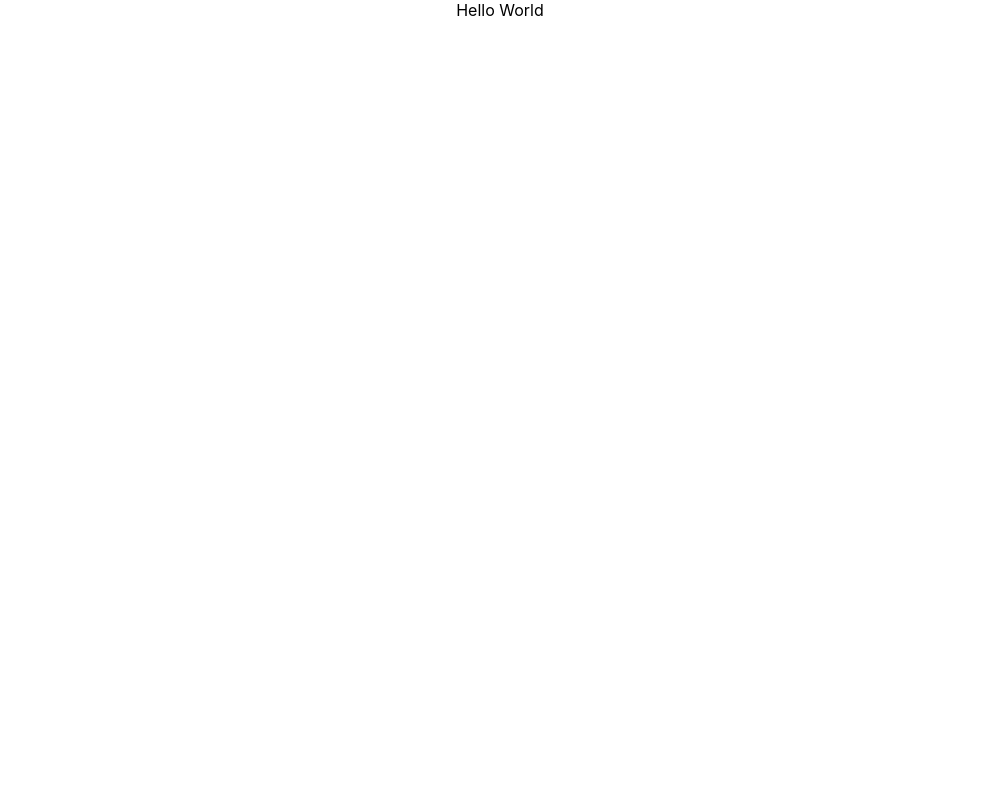
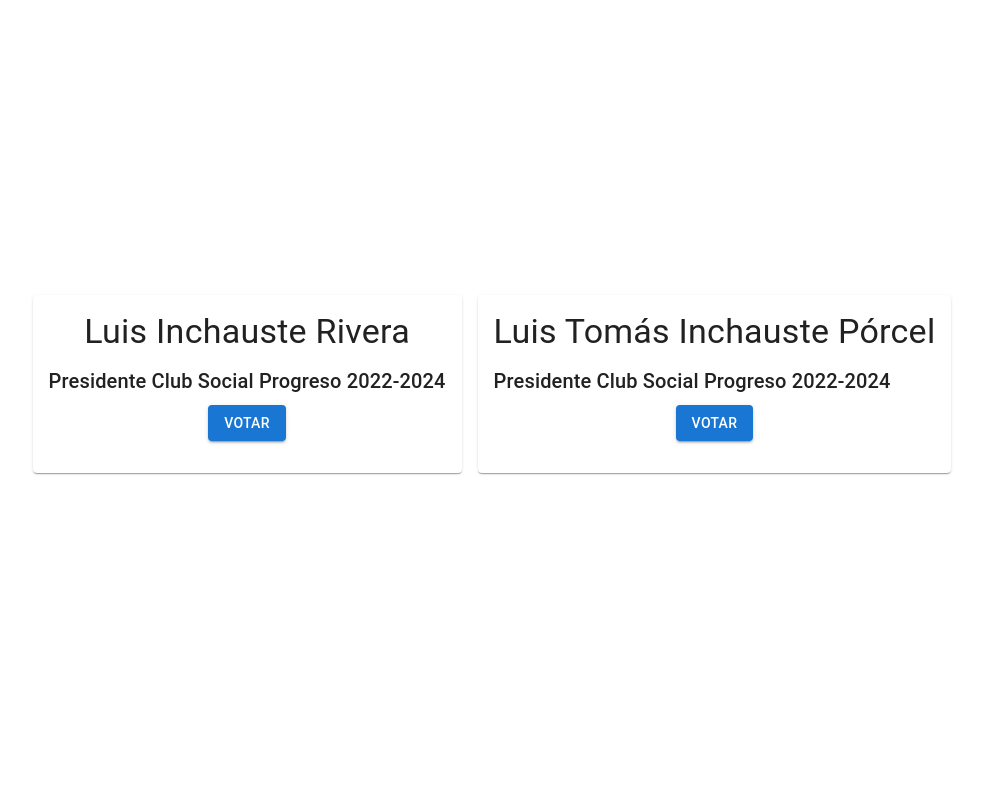
Before and after one commit to Luis-In/poll, a React (Create React App) app: page /candidatos in a window 1280 px wide. Shown: the top 800 px of the page, without its empty margins (140-1123 px from the left). Built offline with nearby package versions, Linux system fonts and the light colour scheme.

Commit message:
Display de candidatos

```diff
--- a/package.json
+++ b/package.json
@@ -3,9 +3,12 @@
   "version": "0.1.0",
   "private": true,
   "dependencies": {
+    "@emotion/react": "^11.5.0",
+    "@emotion/styled": "^11.3.0",
     "@mui/icons-material": "^5.0.4",
     "@mui/material": "^5.0.4",
     "@mui/styled-engine-sc": "^5.0.3",
+    "@mui/styles": "^5.0.1",
     "@testing-library/jest-dom": "^5.14.1",
     "@testing-library/react": "^11.2.7",
     "@testing-library/user-event": "^12.8.3",
@@ -13,8 +16,8 @@
     "react": "^17.0.2",
     "react-dom": "^17.0.2",
     "react-hook-form": "^7.17.5",
+    "react-router-dom": "^5.3.0",
     "react-scripts": "4.0.3",
-    "styled-components": "^5.3.3",
     "web-vitals": "^1.1.2"
   },
   "scripts": {
--- a/src/App/App.css
+++ /dev/null
@@ -1,3 +0,0 @@
-.App {
-  text-align: center;
-}
--- a/src/App/App.jsx
+++ b/src/App/App.jsx
@@ -1,10 +1,24 @@
-import './App.css';
+import useStyles from "./AppStyle"
+import { BrowserRouter as Router, Switch, Route } from 'react-router-dom'
+//Components
+import Candidatos from './Candidatos/Candidatos'
+
 
 function App() {
+  const classes = useStyles()
+
   return (
+    <Router>
     <div className="App">
-        Hello World
+        <Candidatos />
+        <Switch>
+          <Route path="/candidatos">
+            <Candidatos />
+          </Route>
+        </Switch>
     </div>
+    </Router>
+
   );
 }
 
--- /dev/null
+++ b/src/App/AppStyle.js
@@ -0,0 +1,9 @@
+import { makeStyles } from "@mui/styles";
+
+export default makeStyles(() => ({
+    root: {
+        maxWidth: "100%",
+        display: "flex",
+        gap: "1rem"
+    }
+}))
--- /dev/null
+++ b/src/App/Candidatos/Candidato/Candidato.jsx
@@ -0,0 +1,29 @@
+import { Card, Typography, Button, CardActions, CardContent, CardMedia } from "@mui/material"
+import useStyles from "./CandidatoStyle"
+
+const Candidato = ({datos}) => {
+    const classes = useStyles()
+    const votar = (e) => {
+        console.log(datos.value)
+    }
+    return (
+        <Card className={classes.root}>
+            <CardMedia title="" image={datos.img} />
+            <CardContent>
+                <div className={classes.content}>
+                    <Typography variant="h4" gutterBottom textAlign="center">
+                        {datos.nombre}
+                    </Typography>
+                    <Typography variant="h6">
+                        Presidente Club Social Progreso 2022-2024
+                    </Typography>
+                </div>
+                <CardActions className={classes.actions}>
+                    <Button variant="contained" onClick={votar}>Votar</Button>
+                </CardActions>
+            </CardContent>
+        </Card>
+    );
+}
+
+export default Candidato;
--- /dev/null
+++ b/src/App/Candidatos/Candidato/CandidatoStyle.js
@@ -0,0 +1,19 @@
+import {makeStyles} from "@mui/styles"
+
+export default makeStyles(() => ({
+    root: {
+        maxWidth: "100%"
+    },
+    media: {
+        height: 0,
+        paddingTop: "56.25%"
+    },
+    content: {
+        display: "flex",
+        flexDirection: "column"
+    },
+    actions: {
+        display: "flex",
+        justifyContent: "center"
+    }
+}))
--- /dev/null
+++ b/src/App/Candidatos/Candidatos.jsx
@@ -0,0 +1,30 @@
+import { Grid } from "@mui/material"
+import Candidato from './Candidato/Candidato'
+
+const Candidatos = () => {
+    const elecciones = [
+        {
+            key: "1A",
+            nombre: "Luis Inchauste Rivera",
+            img: "./",
+            value: 1
+        },
+        {
+            key: "1B",
+            nombre: "Luis Tomás Inchauste Pórcel",
+            img: "./",
+            value: 2
+        }
+    ]
+    return (
+        <Grid justifyContent="center" alignItems="center" container spacing={2} gap="1rem" height="100vh">
+            {
+                elecciones.map(candi => (
+                    <Candidato datos={candi} key={candi.key} />
+                ))
+            }
+        </Grid>
+    );
+}
+
+export default Candidatos;
```
Also changed, not shown: src/App/Resultados/Resultados.jsx (added, +9 -0 lines), 2 other files (tests, documents, lock files or other folders).
